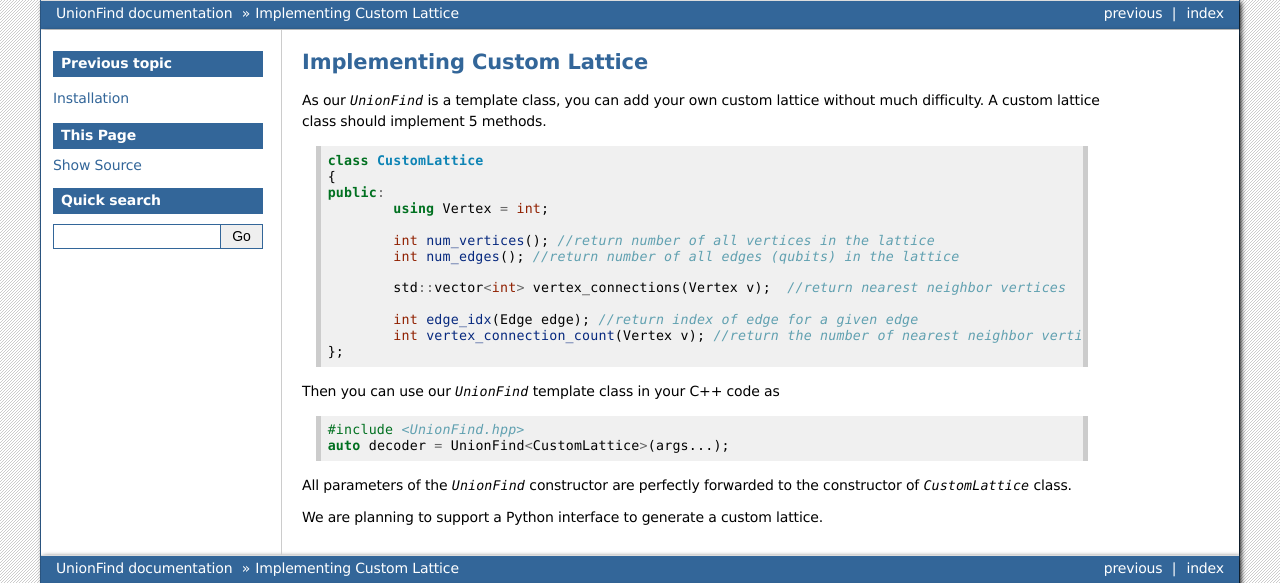
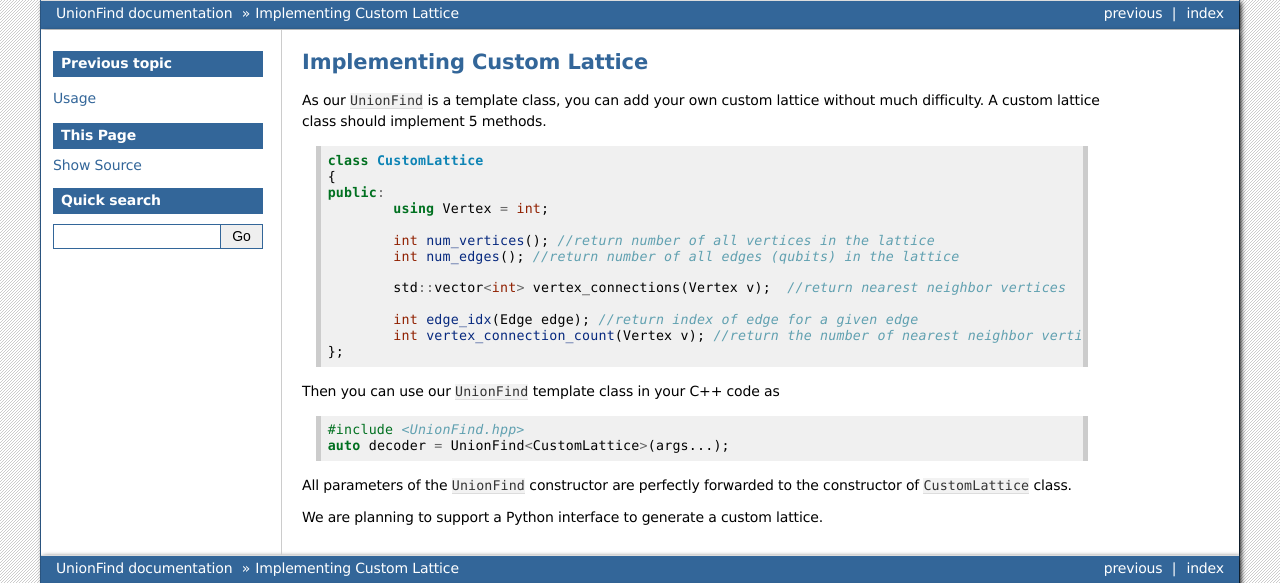
Before and after one commit to chaeyeunpark/UnionFind, a Sphinx documentation site: the page built from docs/custom_lattice.rst, in a window 1280 px wide. Shown: the top 583 px of the page. Built offline with Sphinx 7.4.7, drawn with Linux system fonts in a browser that asks for light colours.

```diff
--- a/docs/custom_lattice.rst
+++ b/docs/custom_lattice.rst
@@ -3,7 +3,7 @@ Implementing Custom Lattice
 
 .. highlight:: c++
 
-As our `UnionFind` is a template class, you can add your own custom lattice without much difficulty.
+As our ``UnionFind`` is a template class, you can add your own custom lattice without much difficulty.
 A custom lattice class should implement 5 methods.
 
 ::
@@ -22,13 +22,13 @@ A custom lattice class should implement 5 methods.
 		int vertex_connection_count(Vertex v); //return the number of nearest neighbor vertices
 	};
 
-Then you can use our `UnionFind` template class in your C++ code as
+Then you can use our ``UnionFind`` template class in your C++ code as
 
 ::
 
 	#include <UnionFind.hpp>
 	auto decoder = UnionFind<CustomLattice>(args...);
 
-All parameters of the `UnionFind` constructor are perfectly forwarded to the constructor of `CustomLattice` class.
+All parameters of the ``UnionFind`` constructor are perfectly forwarded to the constructor of ``CustomLattice`` class.
 
 We are planning to support a Python interface to generate a custom lattice.
--- a/docs/index.rst
+++ b/docs/index.rst
@@ -11,6 +11,7 @@ Main page
    :caption: Contents:
 
    install
+   usage
    custom_lattice
 
 Indices and tables
--- a/docs/install.rst
+++ b/docs/install.rst
@@ -4,7 +4,7 @@ Installation
 .. highlight:: console
 
 You can install this project by clonning the source code tree and compiling it.
-To clone the source tree, use `git clone` as ::
+To clone the source tree, use ``git clone`` as ::
 
 	git clone https://github.com/chaeyeunpark/UnionFind.git
 	cd UnionFind
@@ -18,7 +18,7 @@ Then you can compile the code using ::
 
 .. highlight:: python
 
-The compiled library file can be found under name `union_find.cpython-[some extra string].so`. You can now use it ::
+The compiled library file can be found under name ``union_find.cpython-[some extra string].so``. You can now use it ::
 
 	from union_find import UnionFindToric
 	decoder = UnionFindToric(lattice_size) # L = lattice_size
--- /dev/null
+++ b/docs/usage.rst
@@ -0,0 +1,5 @@
+Usage
+================
+
+Python interface of this project works almost the same as PyMatching.
+You can compare `the PyMatching document for decoding the toric code <https://pymatching.readthedocs.io/en/latest/toric-code-example.html>`_ and `our examples <https://github.com/chaeyeunpark/UnionFind/tree/main/python_utils>`_.
```
Also changed, not shown: 3 other files.
